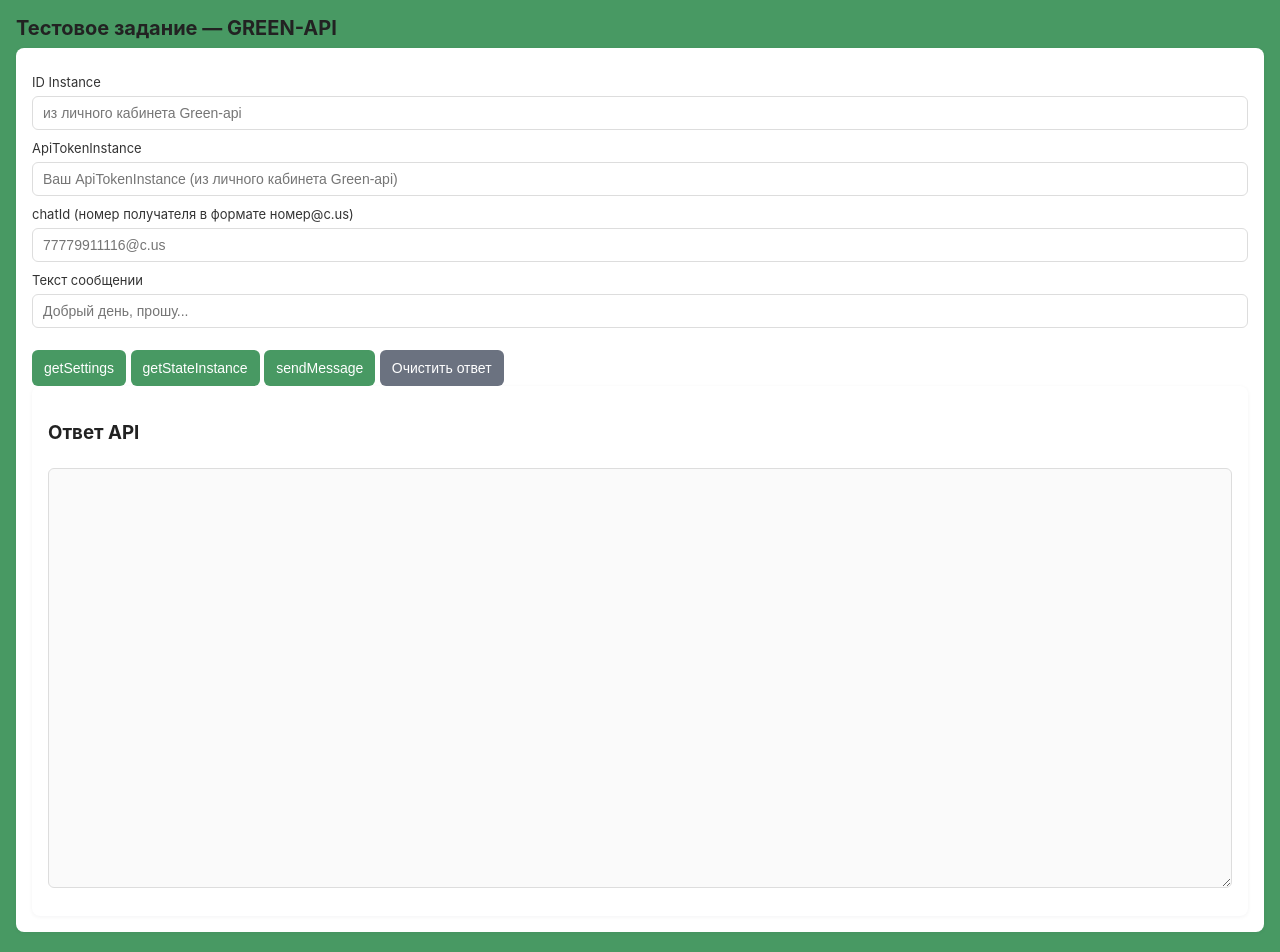
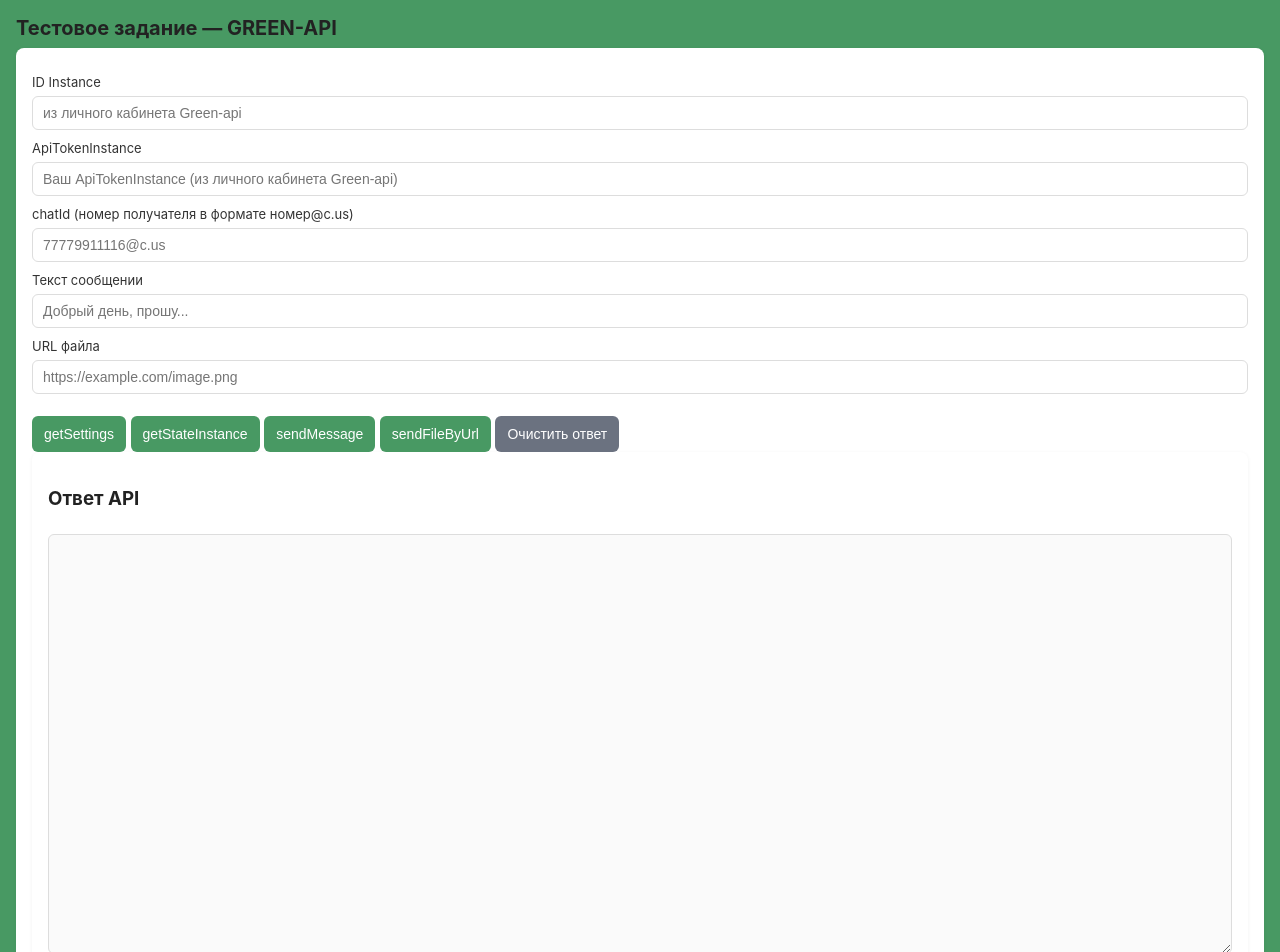
Before and after one commit to nazarbeck/green-api-test, a plain HTML site: page index.html in a window 1280 px wide. Shown: the top 952 px of the page. Drawn offline with Linux system fonts and the light colour scheme.

Commit message:
index.html

```diff
--- a/index.html
+++ b/index.html
@@ -40,10 +40,15 @@
         <input id="messageText" type="text" placeholder="Добрый день, прошу..." />
       </label>
 
+      <label>URL файла
+  <input id="urlFile" type="text" placeholder="https://example.com/image.png" />
+      </label>
+
       <div style="margin-top:12px;">
         <button class="btn" id="btnGetSettings">getSettings</button>
         <button class="btn" id="btnGetState">getStateInstance</button>
         <button class="btn" id="btnSendMsg">sendMessage</button>
+        <button class="btn" id="btnSendMsg">sendFileByUrl</button>
         <button class="btn secondary" id="btnClear">Очистить ответ</button>
     </div>
 
```
